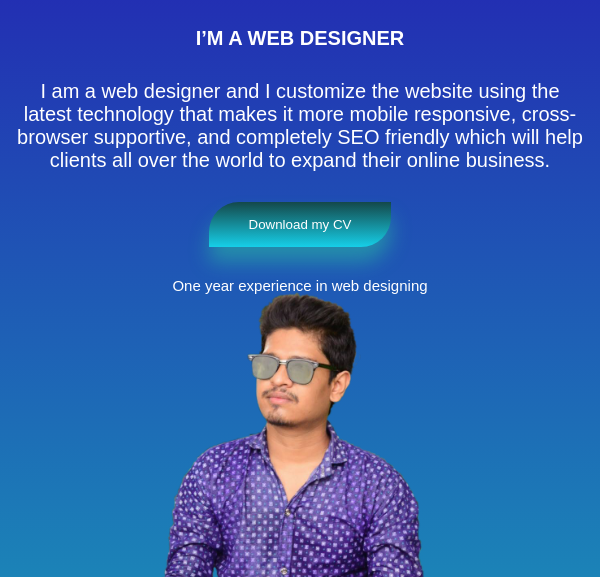
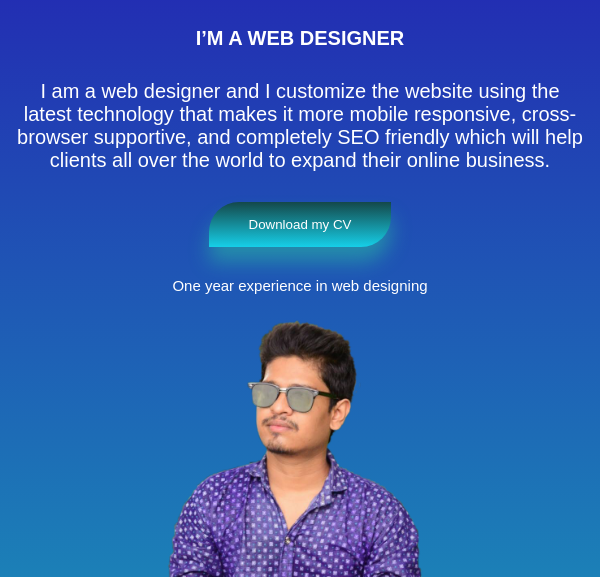
Before and after one commit to rahulhalder5/Rahul5, a plain HTML site: page index.html in a window 600 px wide. Shown: the part 223-800 px from the top of the page. Drawn offline with nearby package versions, Linux system fonts and the light colour scheme.

Commit message:
Update responsive.css

```diff
--- a/responsive.css
+++ b/responsive.css
@@ -406,7 +406,7 @@ px      68    160    252    344    436    */
 	padding: 4%;
 }
 #right_image img{
-	margin-top: -47%;
+	margin-top: -40%;
 }
 #my_image img{
 	margin-top: -35%;
```
